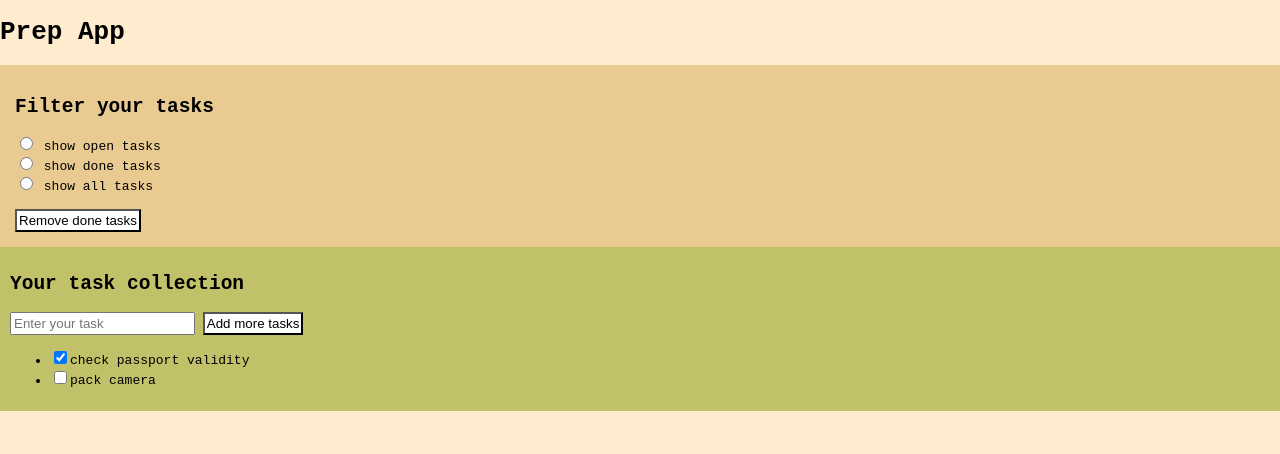
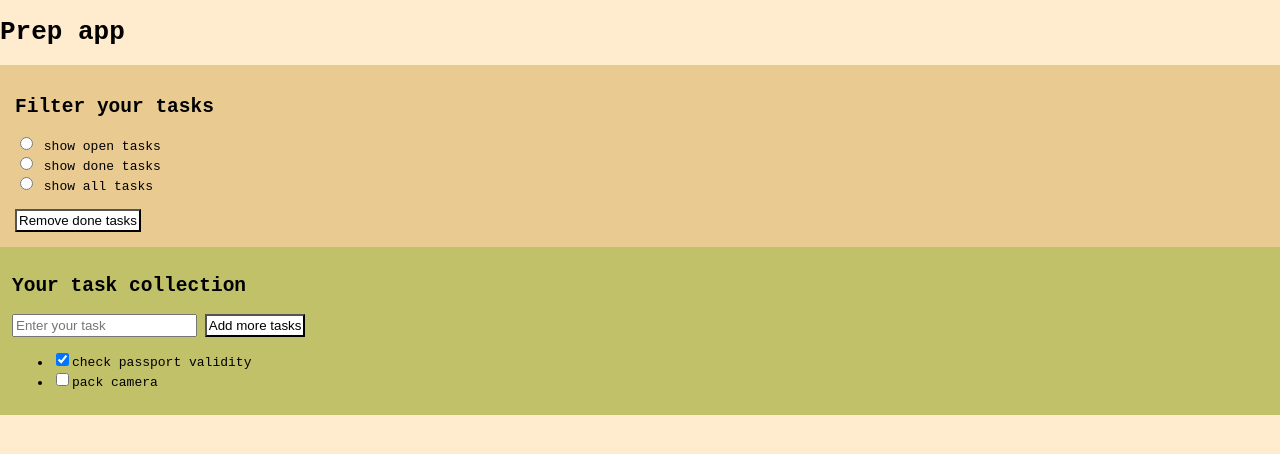
Before and after one commit to rhass14/todo-app, a plain HTML site: page index.html in a window 1280 px wide. Drawn offline with Linux system fonts and the light colour scheme.

Commit message:
init commit

```diff
--- a/index.html
+++ b/index.html
@@ -11,7 +11,7 @@
 
 <body class="body">
     <main>
-        <h1>Prep App </h1>
+        <h1>Prep app </h1>
         <div id="prep-filter-list" class="filters">
             <h2>Filter your tasks</h2>
             <div>
--- a/script.js
+++ b/script.js
@@ -128,3 +128,5 @@ function removeDuplicateItem(event) {
   }
 }
 renderPrepTasks();
+
+//tbf.
--- a/style.css
+++ b/style.css
@@ -12,7 +12,7 @@ body {
 
 .tasks {
   background-color: rgb(193, 193, 106);
-  padding: 10px;
+  padding: 12px;
 }
 
 button {
```
